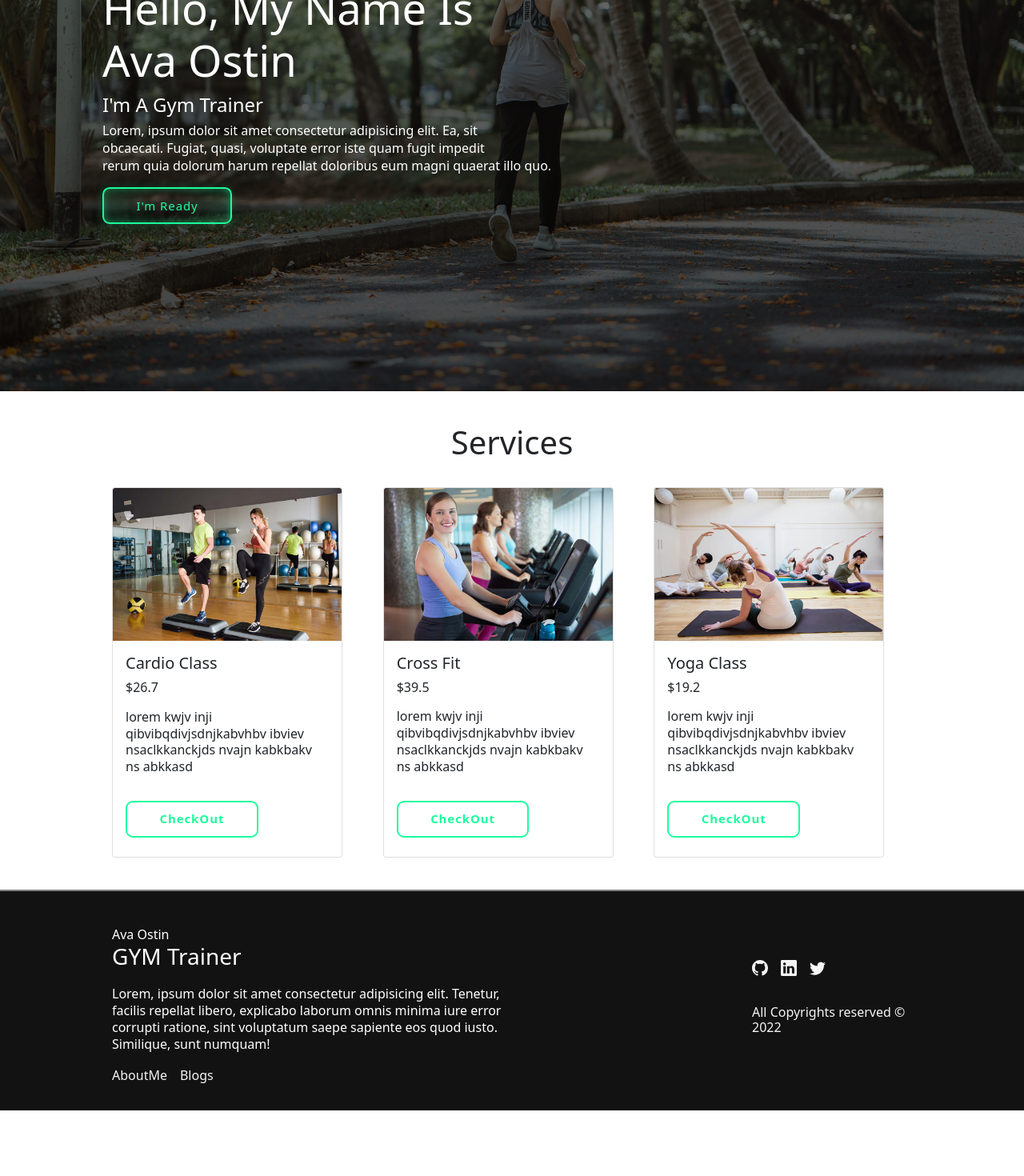
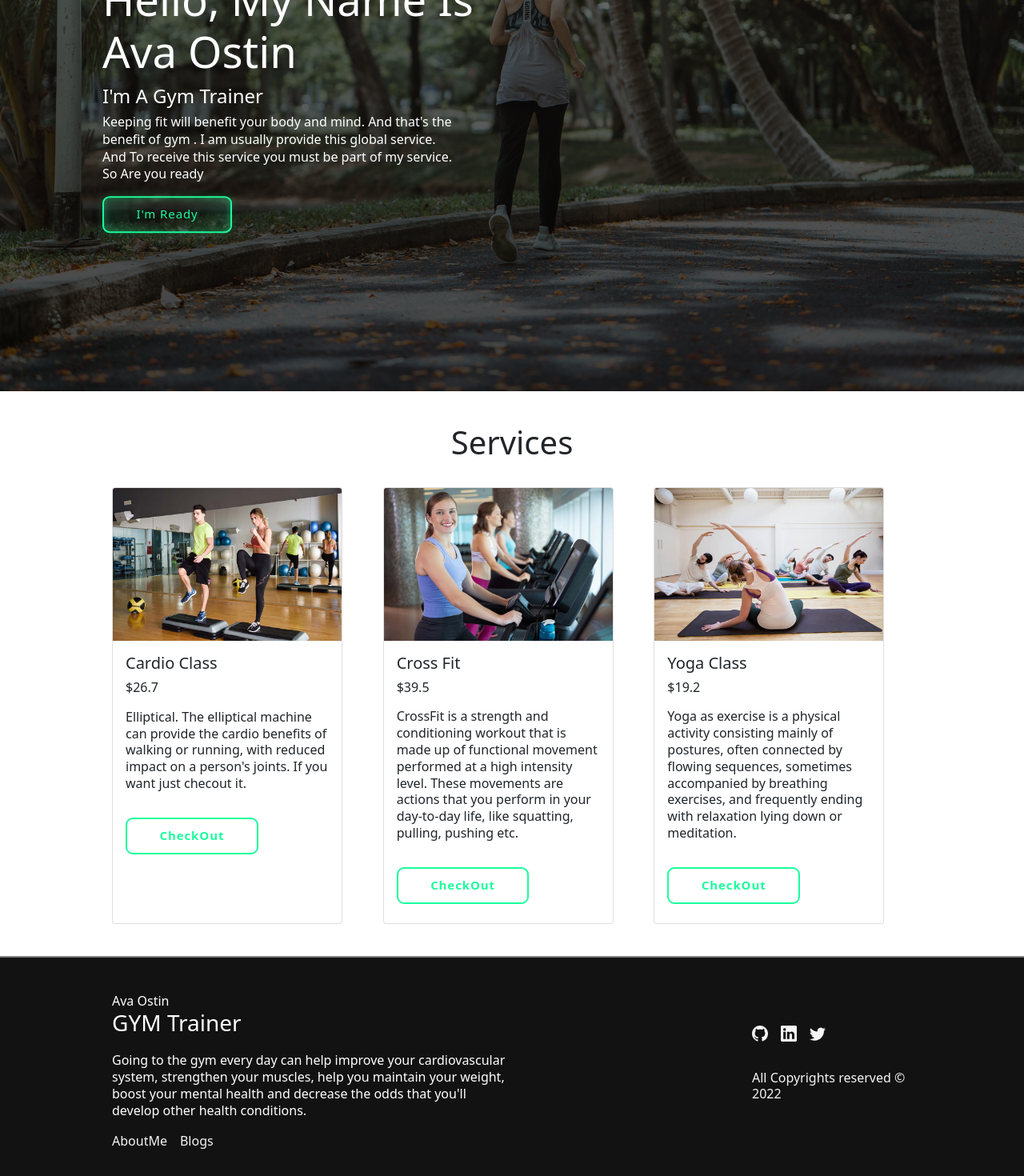
Before and after one commit to Md-Ataur-Rahman/GYM-Trainer-Ava-Ostin, a React (Create React App) app: page / in a window 1280 px wide. Shown: the part 297-1767 px from the top of the page at 80% size. Before the commit the page ends 1685 px from the top, so only its background shows below. Built offline with nearby package versions, Linux system fonts and the light colour scheme; no server answers.

Commit message:
text updated

```diff
--- a/public/data.json
+++ b/public/data.json
@@ -4,20 +4,20 @@
         "id": 1,
         "price": "$26.7",
         "image": "./images/services/cardio-class.jpg",
-        "text": "lorem kwjv inji qibvibqdivjsdnjkabvhbv ibviev nsaclkkanckjds   nvajn kabkbakv ns abkkasd"
+        "text": "Elliptical. The elliptical machine can provide the cardio benefits of walking or running, with reduced impact on a person's joints. If you want just checout it."
     },
     {
         "name": "Cross Fit",
         "id": 2,
         "price": "$39.5",
         "image": "./images/services/crossfit-class.jpg",
-        "text": "lorem kwjv inji qibvibqdivjsdnjkabvhbv ibviev nsaclkkanckjds   nvajn kabkbakv ns abkkasd"
+        "text": "CrossFit is a strength and conditioning workout that is made up of functional movement performed at a high intensity level. These movements are actions that you perform in your day-to-day life, like squatting, pulling, pushing etc."
     },
     {
         "name": "Yoga Class",
         "id": 3,
         "price": "$19.2",
         "image": "./images/services/yoga-class.jpg",
-        "text": "lorem kwjv inji qibvibqdivjsdnjkabvhbv ibviev nsaclkkanckjds   nvajn kabkbakv ns abkkasd"
+        "text": "Yoga as exercise is a physical activity consisting mainly of postures, often connected by flowing sequences, sometimes accompanied by breathing exercises, and frequently ending with relaxation lying down or meditation."
     }
 ]
--- a/src/Components/Banner/Banner.js
+++ b/src/Components/Banner/Banner.js
@@ -13,12 +13,13 @@ const Banner = () => {
             </h1>
             <h4 className="banner-sub-title">I'm A Gym Trainer</h4>
             <p className="banner-text">
-              Lorem, ipsum dolor sit amet consectetur adipisicing elit. Ea, sit
+              Keeping fit will benefit your body and mind. And that's the
               <br />
-              obcaecati. Fugiat, quasi, voluptate error iste quam fugit impedit
+              benefit of gym . I am usually provide this global service.
               <br />
-              rerum quia dolorum harum repellat doloribus eum magni quaerat illo
-              quo.
+              And To receive this service you must be part of my service.
+              <br />
+              So Are you ready
             </p>
             <button className="banner-button">I'm Ready</button>
           </div>
--- a/src/Components/Footer/Footer.js
+++ b/src/Components/Footer/Footer.js
@@ -19,10 +19,10 @@ const Footer = () => {
               </div>
             </Link>
             <p className="footer-text text-white">
-              Lorem, ipsum dolor sit amet consectetur adipisicing elit. Tenetur,
-              facilis repellat libero, explicabo laborum omnis minima iure error
-              corrupti ratione, sint voluptatum saepe sapiente eos quod iusto.
-              Similique, sunt numquam!
+              Going to the gym every day can help improve your cardiovascular
+              system, strengthen your muscles, help you maintain your weight,
+              boost your mental health and decrease the odds that you'll develop
+              other health conditions.
             </p>
             <div className="footer-links">
               <Link to="/aboutme">AboutMe</Link>
```
